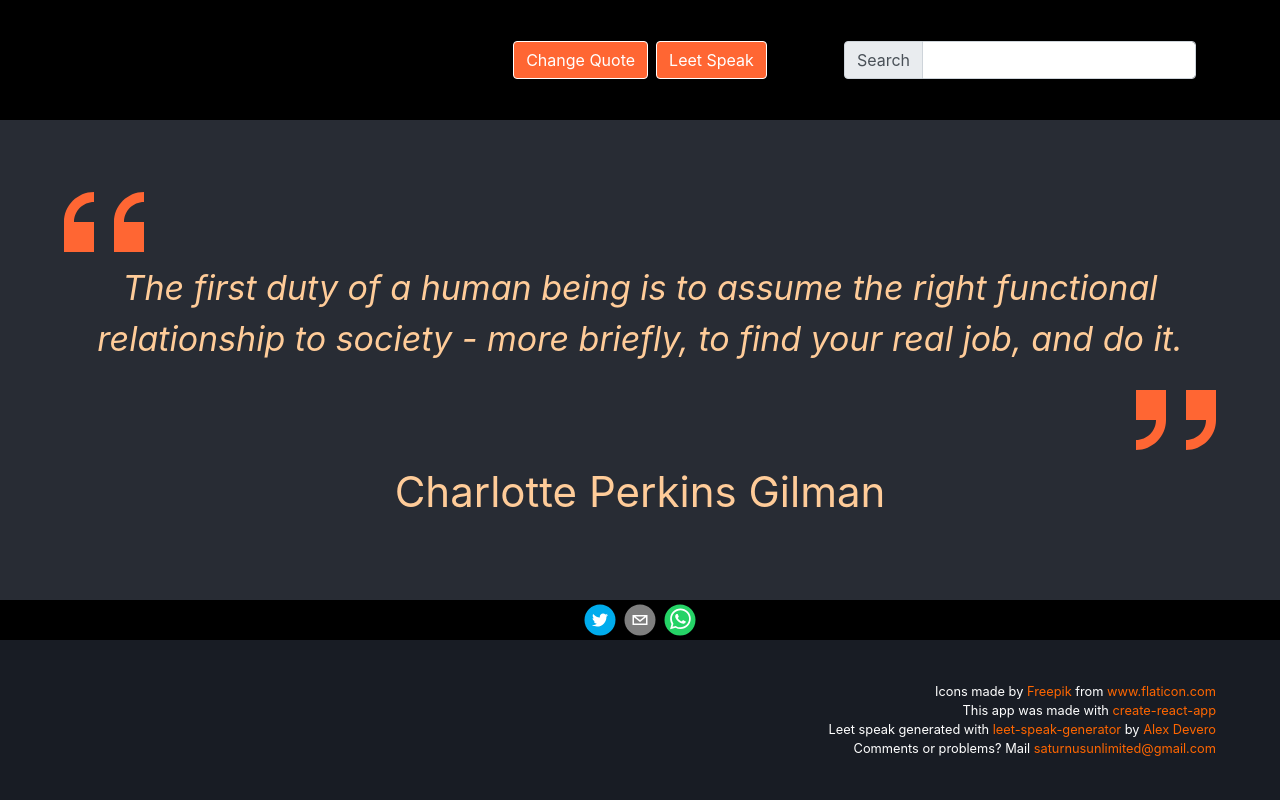
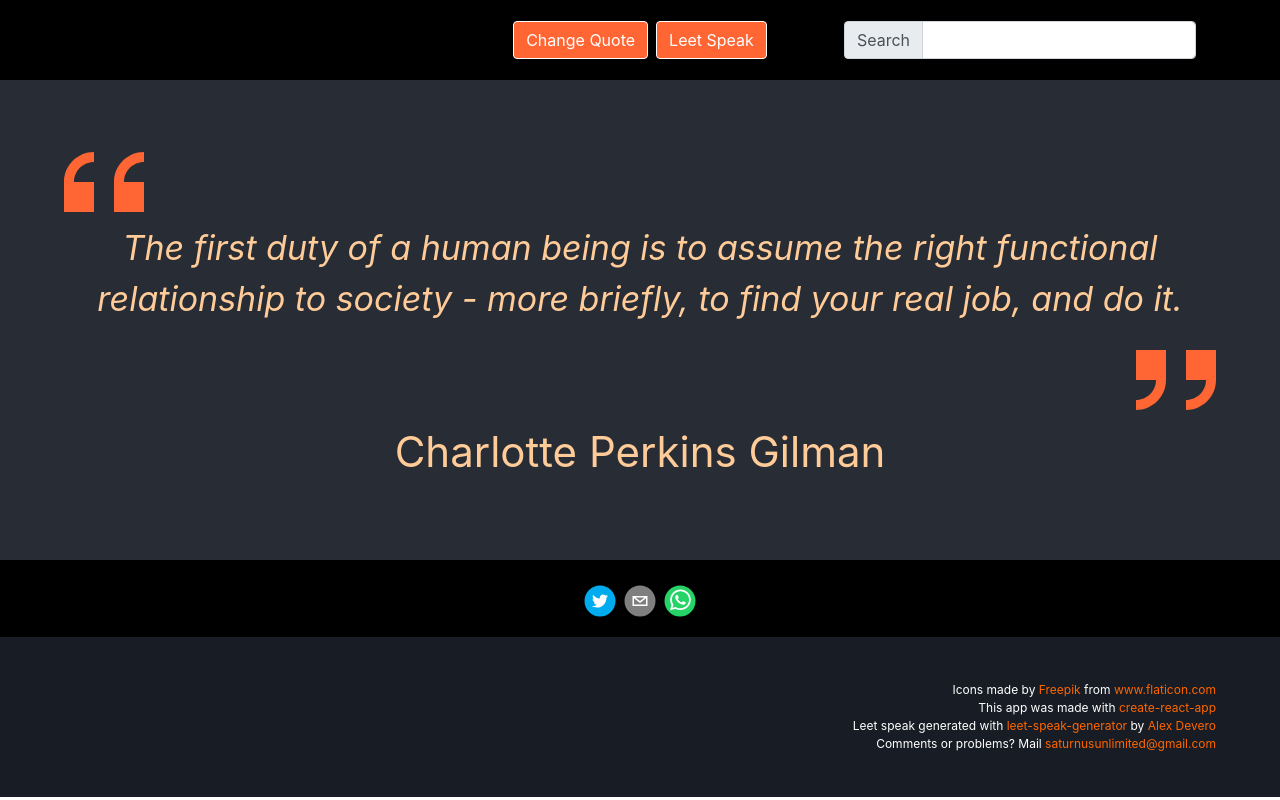
Before and after one commit to saturnusunlimited/heroku-prototype-cachip, a React (Create React App) app: page / in a window 1280 px wide. Built offline with nearby package versions, Linux system fonts and the light colour scheme.

Commit message:
Improved sizing/resizing of the GUI elements

```diff
--- a/src/App.css
+++ b/src/App.css
@@ -36,17 +36,36 @@ div.App-banner.App-header {
 	height: 15vh;
 }
 
+div.App-banner.App-header.two-button-rows {
+
+	height: 15vh;
+}
+
+div.App-banner.App-header.one-button-row {
+
+	height: 10vh;
+}
+
 div.App-banner.App-body {
 
 	background-color: var(--body-background-color);
 	min-height: 60vh;
 }
 
+div.App-banner.App-body.two-button-rows {
+
+	height: 60vh;
+}
+
+div.App-banner.App-body.one-button-row {
+
+	height: 65vh;
+}
+
 div.App-banner.App-share-banner {
 
 	background-color: var(--share-background-color);
-	height: 5vh;
-	font-size: 1vw;
+	height: 6vmax;
 }
 
 .App-right-align {
@@ -59,7 +78,7 @@ div.App-banner.App-footer {
 
 	background-color: var(--footer-background-color);
 	height: 20vh;
-	font-size: 1vw;
+	font-size: 1.5vh;
 }
 
 div.App-footer-inner {
--- a/src/App.js
+++ b/src/App.js
@@ -136,14 +136,24 @@ class App extends Component {
                 </InputGroup>
     }
 
+    oneButtonRow () {
+
+        return (window.visualViewport.width > this.smallViewportWidth);
+    }
+
     searchFieldRight () {
 
-        return (window.visualViewport.width > this.smallViewportWidth) ?  this.searchField("m-1 App-right-align") : "";
+        return (this.oneButtonRow()) ?  this.searchField("m-1 App-right-align") : "";
     }
 
     searchFieldBottom () {
 
-        return (window.visualViewport.width <= this.smallViewportWidth) ?  this.searchField("m-1") : "";
+        return (!this.oneButtonRow()) ?  this.searchField("m-1") : "";
+    }
+
+    buttonRowClass = () => {
+
+        return (this.oneButtonRow()) ?  "one-button-row" : "two-button-rows";
     }
 
     handleResize = () => {
@@ -171,7 +181,7 @@ class App extends Component {
             <div className="App">
 
 
-                <div className="App-banner App-header">
+                <div className={`App-banner App-header ${this.buttonRowClass()}`}>
                     <ButtonToolbar>
                         {this.searchFieldRight()}
                         <Button variant="secondary" className="m-1" onClick={this.newRandomQuote.bind(this)}>Change Quote</Button>
```
